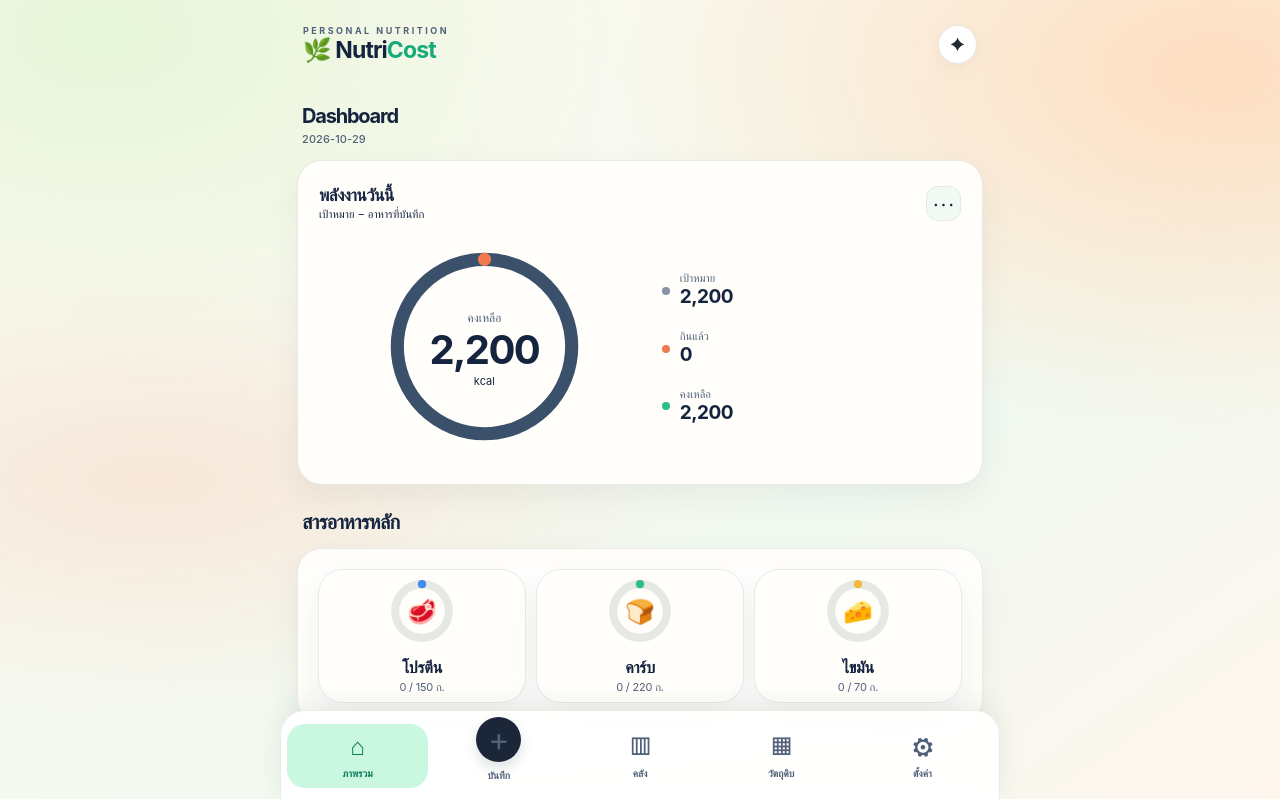
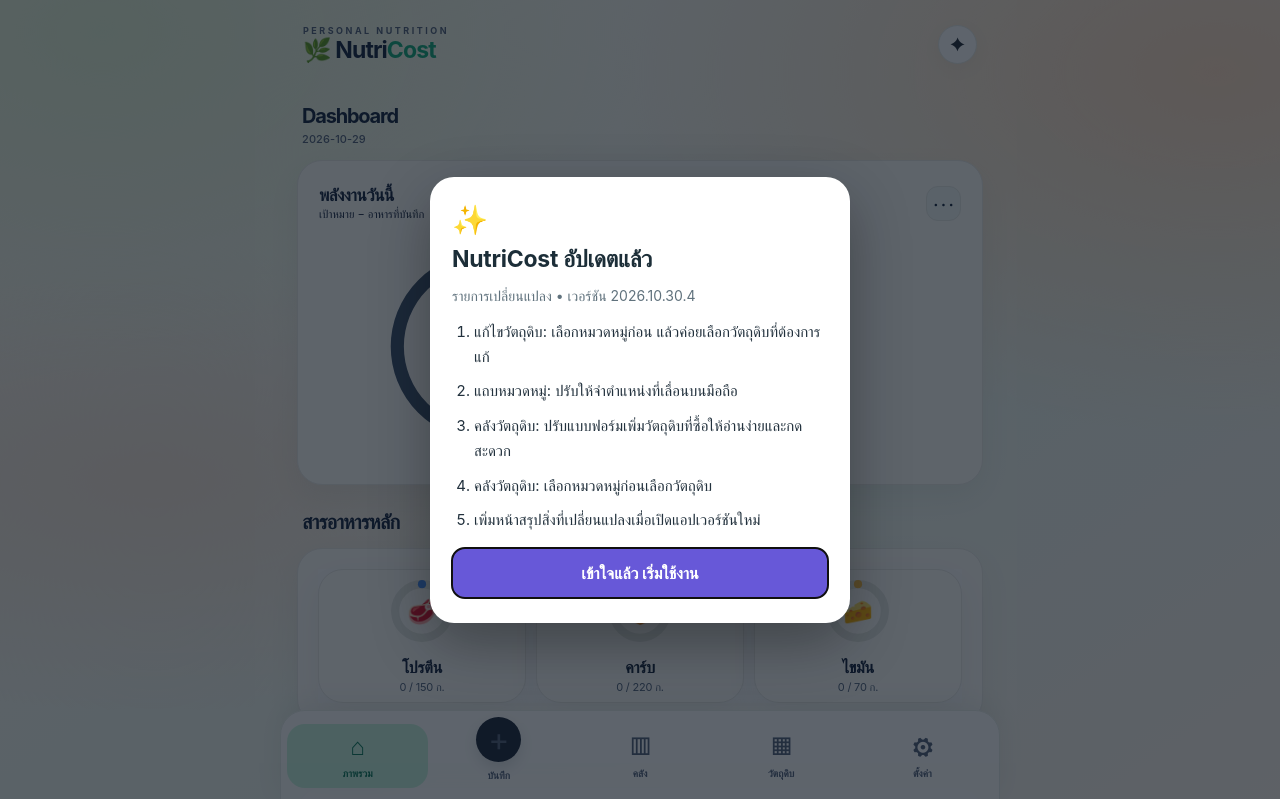
Before and after one commit to fonglove41360-create/nutricost-mobile, a plain HTML site: page index.html in a window 1280 px wide. Shown: the top 799 px of the page. Drawn offline with Linux system fonts and the light colour scheme; a web font is replaced by a local one.

Commit message:
Show one-time What's New modal for each NutriCost app release

```diff
--- a/index.html
+++ b/index.html
@@ -1546,4 +1546,39 @@ drawInventory=function(){
  const expiry=card.querySelector('#lotExpiry');if(expiry&&!card.querySelector('.nc-purchase-hint'))expiry.insertAdjacentHTML('afterend','<small class="nc-purchase-hint">ไม่ทราบวันหมดอายุ เว้นว่างได้</small>');
 };
 })();
+</script><style>
+#nc-release-overlay{position:fixed;inset:0;z-index:99999;background:#0c1520a8;display:flex;align-items:center;justify-content:center;padding:20px}
+#nc-release-overlay[hidden]{display:none!important}
+#nc-release-card{width:min(100%,420px);max-height:85dvh;overflow:auto;background:#fff;color:#22313d;border-radius:24px;padding:25px 22px;box-shadow:0 20px 60px #0005;font-family:-apple-system,BlinkMacSystemFont,'Segoe UI',sans-serif}
+#nc-release-card h2{margin:8px 0 8px;font-size:23px;color:#1c2e38}
+#nc-release-card p{color:#60727d;font-size:14px}
+#nc-release-card ol{padding-left:22px;line-height:1.65;font-size:15px}
+#nc-release-card li{margin:10px 0}
+#nc-release-card button{width:100%;min-height:50px;background:#6758d8;color:white;border:0;border-radius:13px;font-weight:700;font-size:16px}
+</style>
+<div id="nc-release-overlay" hidden role="dialog" aria-modal="true" aria-labelledby="nc-release-title"><div id="nc-release-card"><div style="font-size:29px">✨</div><h2 id="nc-release-title">NutriCost อัปเดตแล้ว</h2><p id="nc-release-version"></p><ol id="nc-release-items"></ol><button type="button" id="nc-release-close">เข้าใจแล้ว เริ่มใช้งาน</button></div></div>
+<script>
+(function(){
+const release={version:'2026.10.30.4',notes:[
+'แก้ไขวัตถุดิบ: เลือกหมวดหมู่ก่อน แล้วค่อยเลือกวัตถุดิบที่ต้องการแก้',
+'แถบหมวดหมู่: ปรับให้จำตำแหน่งที่เลื่อนบนมือถือ',
+'คลังวัตถุดิบ: ปรับแบบฟอร์มเพิ่มวัตถุดิบที่ซื้อให้อ่านง่ายและกดสะดวก',
+'คลังวัตถุดิบ: เลือกหมวดหมู่ก่อนเลือกวัตถุดิบ',
+'เพิ่มหน้าสรุปสิ่งที่เปลี่ยนแปลงเมื่อเปิดแอปเวอร์ชันใหม่'
+]};
+const key='nutricost.lastSeenRelease';
+function show(){
+ let last=null;try{last=localStorage.getItem(key)}catch(e){return}
+ if(last===release.version)return;
+ const overlay=document.getElementById('nc-release-overlay');if(!overlay)return;
+ document.getElementById('nc-release-version').textContent='รายการเปลี่ยนแปลง • เวอร์ชัน '+release.version;
+ const list=document.getElementById('nc-release-items');list.replaceChildren();
+ release.notes.forEach(note=>{const li=document.createElement('li');li.textContent=note;list.appendChild(li)});
+ overlay.hidden=false;
+ const close=document.getElementById('nc-release-close');
+ close.onclick=()=>{try{localStorage.setItem(key,release.version)}catch(e){}overlay.hidden=true};
+ close.focus();
+}
+if(document.readyState==='loading')document.addEventListener('DOMContentLoaded',show,{once:true});else show();
+})();
 </script></body></html>
```
